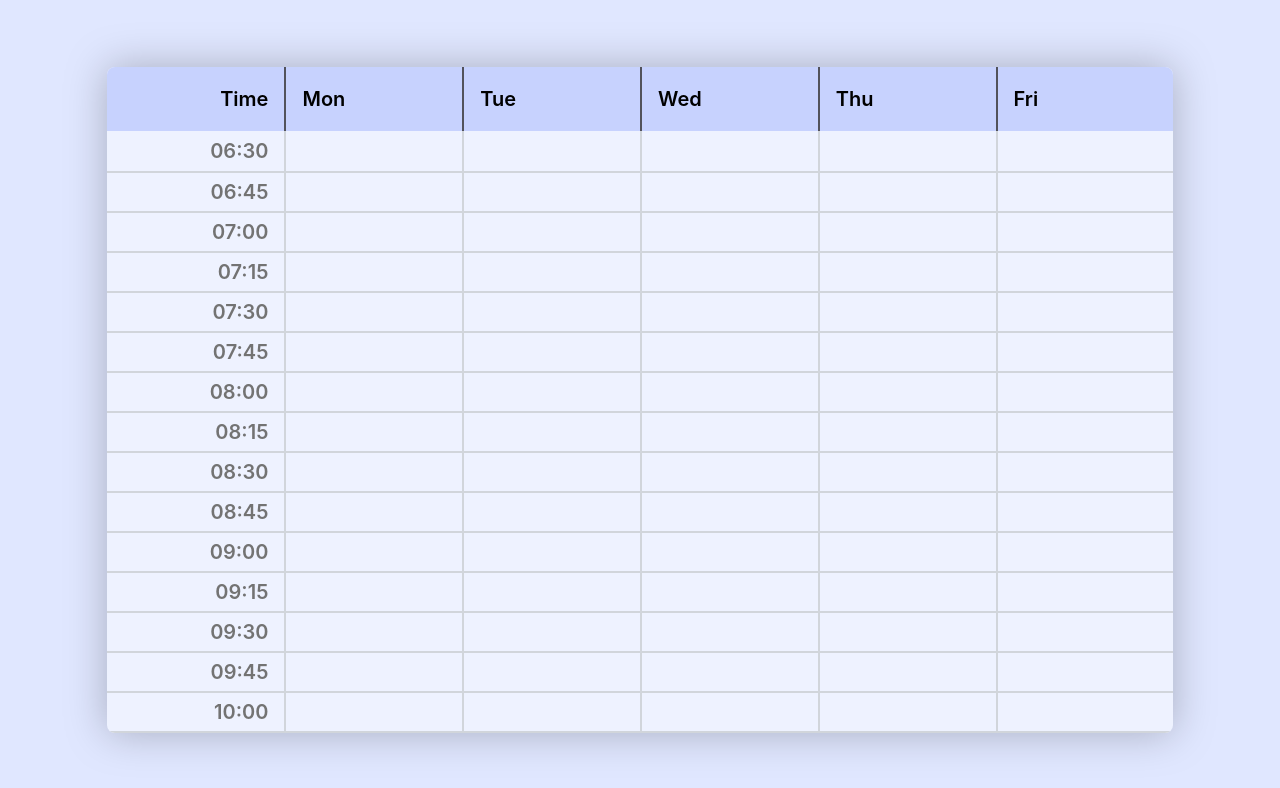
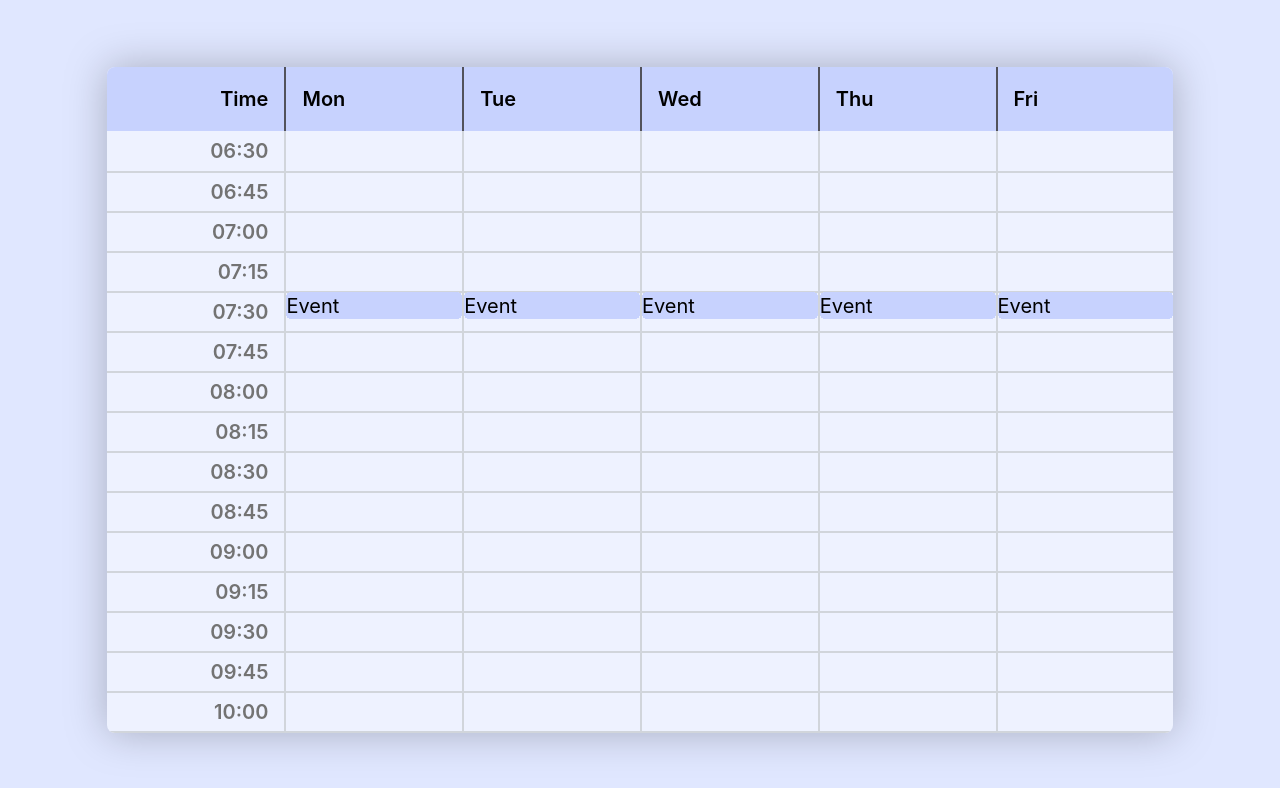
Before and after one commit to Capstone-Project-FTL/ScheduleFlow, a React (Vite) app in the folder scheduleflow-ui/: page /schedule in a window 1280 px wide. Shown: the top 788 px of the page. Built offline with nearby package versions, Linux system fonts and the light colour scheme.

Commit message:
scheduler ui works basic

```diff
--- a/scheduleflow-ui/src/components/ScheduleDisplay/EventCard.jsx
+++ b/scheduleflow-ui/src/components/ScheduleDisplay/EventCard.jsx
@@ -1,18 +1,37 @@
-export default function EventCard({start, end}) {
-  const gridStart = new Date()
-  gridStart.setHours(6, 30, 0)
-
+// 2.5 rem is used becuse thats the height of each cell block
+// I may abstact that away
+// Pixel offset: 1px based on the dividers thickness
+export default function EventCard({ start, end }) {
+  const gridStart = new Date();
+  gridStart.setHours(6, 30, 0);
   const getBlocksFromTop = (start) => {
     // console.log(start.getSeconds())
     // console.log(gridStart)
-    const startSec = start.getHours() * 3600 + start.getMinutes() * 60 + start.getSeconds()
-    const gridStartSec =  gridStart.getHours() * 3600 + gridStart.getMinutes() * 60 + gridStart.getSeconds()
-    return Math.abs(gridStartSec - startSec)/(60 * 15)
-  }
+    const startSec =
+      start.getHours() * 3600 + start.getMinutes() * 60 + start.getSeconds();
+    const gridStartSec =
+      gridStart.getHours() * 3600 +
+      gridStart.getMinutes() * 60 +
+      gridStart.getSeconds();
+    return Math.abs(gridStartSec - startSec) / (60 * 15);
+  };
+
+  const getHeight = (start, end) => {
+    const startSec =
+      start.getHours() * 3600 + start.getMinutes() * 60 + start.getSeconds();
+      const endSec =
+      end.getHours() * 3600 + end.getMinutes() * 60 + end.getSeconds();
+      return Math.abs(endSec - startSec)/(60 * 15)
+  };
 
   return (
-    <div className={"event-card rounded-md absolute bg-indigo-200 w-full h-64 border-none"} style={{top: `calc(2.5rem*${getBlocksFromTop(start)})`}}>
+    <div
+      className={
+        "event-card rounded-md absolute bg-indigo-200 w-full h-10 border-none"
+      }
+      style={{ top: `calc(2.5rem*${getBlocksFromTop(start)} + 1px)`, height: `calc(2.5rem * ${getHeight(start, end)} + 1px)`}}
+    >
       Event
     </div>
-  )
+  );
 }
--- a/scheduleflow-ui/src/components/ScheduleDisplay/ScheduleContentGrid.jsx
+++ b/scheduleflow-ui/src/components/ScheduleDisplay/ScheduleContentGrid.jsx
@@ -1,14 +1,15 @@
 import EventCard from "./EventCard";
 
 export default function ScheduleContentGrid() {
-  const start = new Date();
+  const start = new Date(1970, 0, 1);
   start.setHours(6, 15, 0);
-  const end = new Date();
+  const end = new Date(1970, 0, 1);
   end.setHours(22, 0, 0);
-  const mockStart = new Date();
-  mockStart.setHours(13, 0, 0);
-  const mockEnd = new Date();
-  mockEnd.setHours(9, 50, 0);
+  const times = [{startTime: new Date(1970, 0, 1, 7, 30, 0, 0), endTime: new Date(1970, 0, 1, 7, 40, 0, 0)},
+    {startTime: new Date(1970, 0, 1, 10, 30, 0, 0), endTime: new Date(1970, 0, 1, 12, 0, 0, 0)},
+    {startTime: new Date(1970, 0, 1, 20, 30, 0, 0), endTime: new Date(1970, 0, 1, 21, 40, 0, 0)},
+    {startTime: new Date(1970, 0, 1, 15, 30, 0, 0), endTime: new Date(1970, 0, 1, 16, 20, 0, 0)}
+  ]
   const numOfIterations = Math.ceil((end - start) / (3600 * 1000 * 0.25)); // 0.5 means 30 minutes per divider
   return (
     <div className="schedule-content-grid grid grid-cols-6 grid-flow-col-dense divide-x-2 divide-gray-300 text-xl text-black w-full ">
@@ -20,25 +21,26 @@ export default function ScheduleContentGrid() {
           .map((_, i) => {
             start.setTime(start.getTime() + 15 * 60 * 1000);
             return (
-                <p className="header-cell font-semibold px-4 flex justify-end items-center  text-neutral-500 h-10">
-                  {`${String(start.getHours()).padStart(2, "0")}:${String(
-                    start.getMinutes()
-                  ).padStart(2, "0")}`}
-                </p>
+              <p className="header-cell font-semibold px-4 flex justify-end items-center  text-neutral-500 h-10">
+                {`${String(start.getHours()).padStart(2, "0")}:${String(
+                  start.getMinutes()
+                ).padStart(2, "0")}`}
+              </p>
             );
           })}
       </div>
       {["Mon", "Tue", "Wed", "Thu", "Fri"].map((_, idx) => (
         <div
-          className={`time-span relative grid grid-flow-row divide-y-2 divide-gray-300 overflow-x-hidden`}
+          className={`time-span relative grid grid-flow-row divide-y-2 divide-gray-300 overflow-clip`}
           id={`${idx}`}
         >
           {Array(numOfIterations)
             .fill(0)
             .map((_, i) => (
-                <p className="h-10"></p>
+              <p className="h-10">
+                {times.map((e) => <EventCard start={e.startTime} end={e.endTime} />)}
+              </p>
             ))}
-            <EventCard start={mockStart} end={mockEnd} />
         </div>
       ))}
     </div>
```
